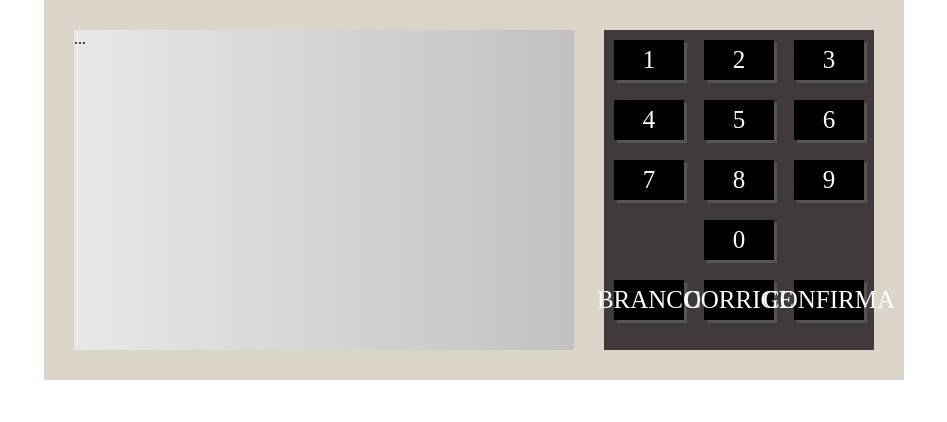
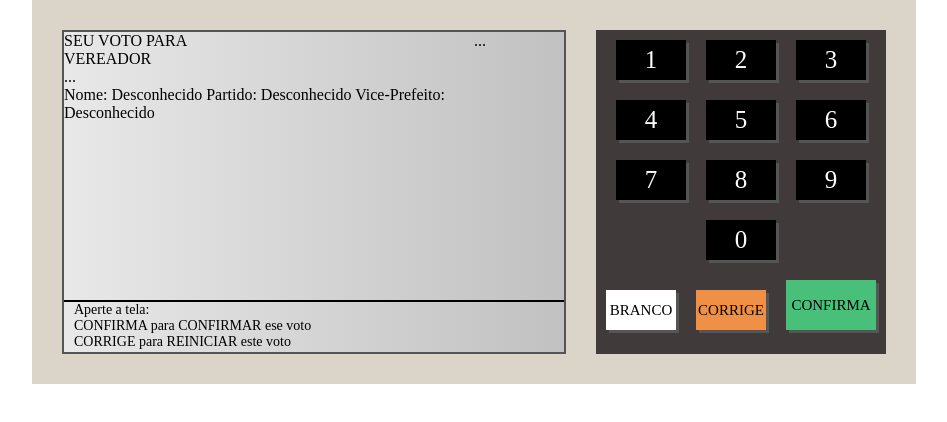
Before and after one commit to ViniciusRabaneda/UrnaEletronica, a plain HTML site: page index.html in a window 1280 px wide. Shown: the whole page, without its empty margins (166-1113 px from the left). Drawn offline with Linux system fonts and the light colour scheme.

Commit message:
Iniciando no Javascript

```diff
--- a/index.html
+++ b/index.html
@@ -9,7 +9,32 @@
 <body>
     <div class="urna">
        <div class ="tela">
-        ...
+        <div class="d-1">
+            <div class="d-1-left">
+                <div class="d-1-1">
+                    <span>SEU VOTO PARA </span>
+                </div>
+                <div class="d-1-2">
+                    <span>VEREADOR</span>
+                </div>
+                <div class="d-1-3">
+                    ...
+                </div>
+                <div class="d-1-4">
+                    Nome: Desconhecido
+                    Partido: Desconhecido
+                    Vice-Prefeito: Desconhecido
+                </div>
+            </div>
+            <div class="d-1-right">
+                ...
+            </div>
+        </div>
+        <div class="d-2">
+            Aperte a tela: <br/>
+            CONFIRMA para CONFIRMAR ese voto <br/>
+            CORRIGE para REINICIAR este voto
+        </div>
        </div>
        <div class ="teclado">
             <div class ="teclado--linha">
@@ -31,9 +56,9 @@
                 <div class = "teclado--botao">0</div>
             </div>
             <div class ="teclado--linha">
-                <div class = "teclado--botao">BRANCO</div>
-                <div class = "teclado--botao">CORRIGE</div>
-                <div class = "teclado--botao">CONFIRMA</div>
+                <div class = "teclado--botao botao--branco">BRANCO</div>
+                <div class = "teclado--botao botao--corrige">CORRIGE</div>
+                <div class = "teclado--botao botao--confirma">CONFIRMA</div>
             </div>
        </div>
 
--- a/style.css
+++ b/style.css
@@ -15,7 +15,9 @@ body {
     width: 500px;
     height: 320px;
     background: linear-gradient(to right, #e8e8e8,#c1c1c1);
-
+    border: 2px solid #555;
+    display: flex ;
+    flex-direction: column;
 }
 .teclado {
     background-color: #403a3a;
@@ -24,7 +26,8 @@ body {
 
 .teclado--linha{
     display:flex;
-    justify-content: center;;
+    justify-content: center;
+    align-items: flex-end;
 }
 
 .teclado--botao{
@@ -40,3 +43,41 @@ body {
     cursor: pointer;
     box-shadow:3px 3px 0px #555;
 }
+
+.botao--branco{
+    background-color: #FFF;
+    color:#000;
+    font-size: 15px;
+}
+
+.botao--corrige{
+    background-color: #f09046;
+    color:#000;
+    font-size:15px;
+}
+.botao--confirma{
+    background-color: #48c079;
+    color: #000;
+    font-size: 15px;
+    width:90px;
+    height: 50px;
+}
+.d-1{
+    flex:1;
+    display:flex;
+}
+
+.d-1-left{
+    flex:1;
+}
+
+.d-1-right{
+    width: 90px;
+}
+
+.d-2{
+    height:50px;
+    font-size:14px;
+    border-top:2px solid #000;
+    padding-left: 10px ;
+}
```
